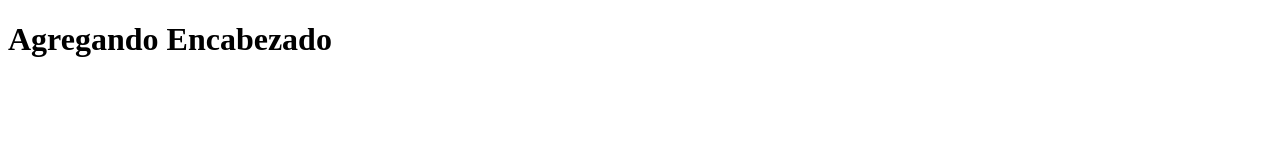
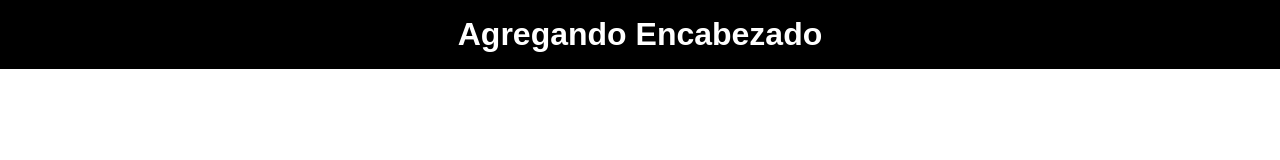
Before and after one commit to CarMa90/new-repo, a plain HTML site: page index.html in a window 1280 px wide. Drawn offline with Linux system fonts and the light colour scheme.

Commit message:
Adding header and header styles

```diff
--- a/index.html
+++ b/index.html
@@ -4,8 +4,11 @@
     <meta charset="UTF-8" />
     <meta name="viewport" content="width=device-width, initial-scale=1.0" />
     <title>First Project</title>
+    <link rel="stylesheet" href="./style.css" />
   </head>
   <body>
-    <h1>Agregando Encabezado</h1>
+    <header class="header">
+      <h1 class="header__title">Agregando Encabezado</h1>
+    </header>
   </body>
 </html>
--- a/style.css
+++ b/style.css
@@ -0,0 +1,25 @@
+html {
+  font-family: sans-serif;
+  box-sizing: border-box;
+}
+
+*,
+*:after,
+*:before {
+  box-sizing: inherit;
+}
+
+body {
+  margin: 0;
+}
+
+.header {
+  display: flex;
+  padding: 1rem;
+  background-color: #000;
+}
+
+.header__title {
+  color: #fff;
+  margin: auto;
+}
```
